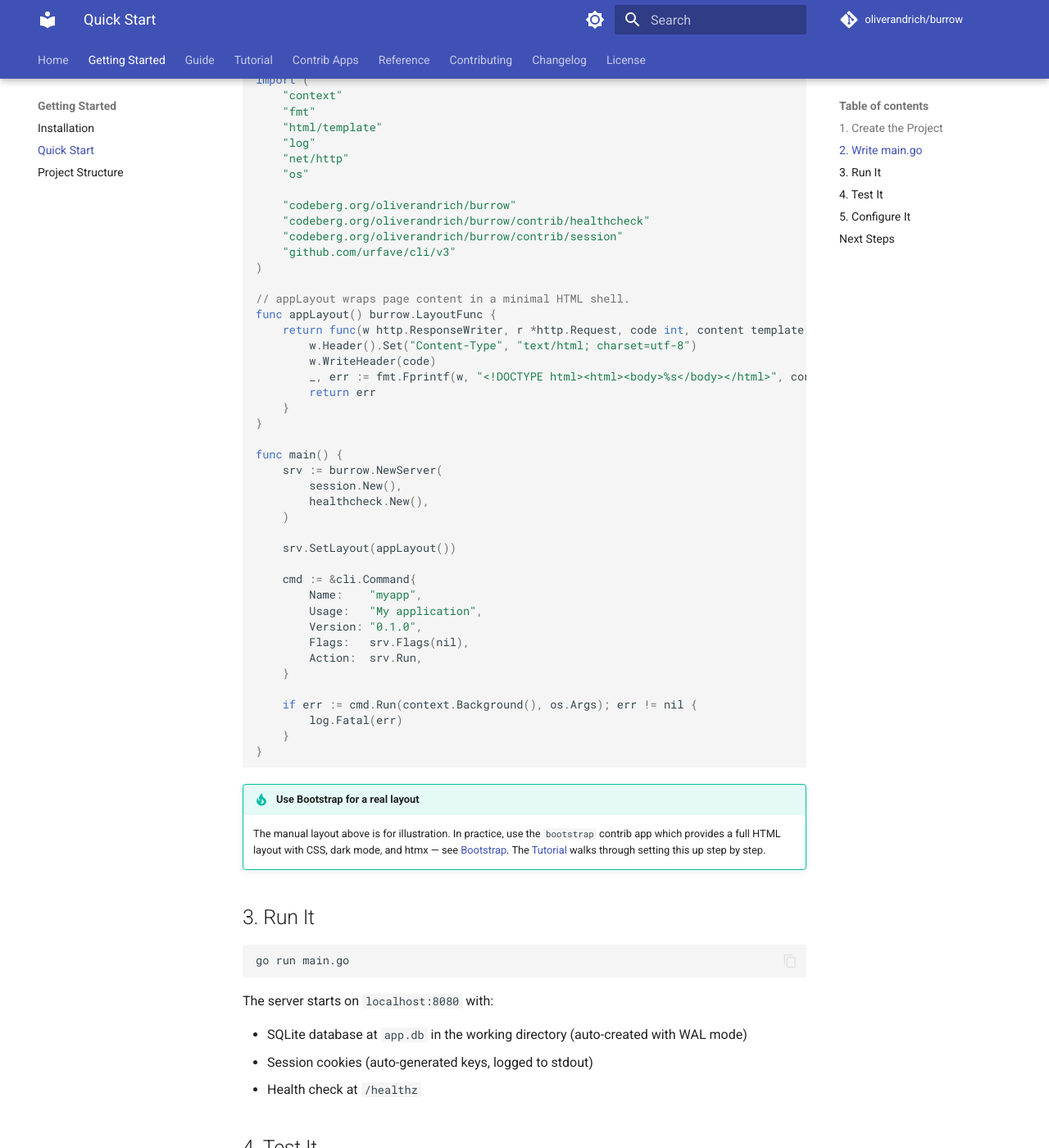
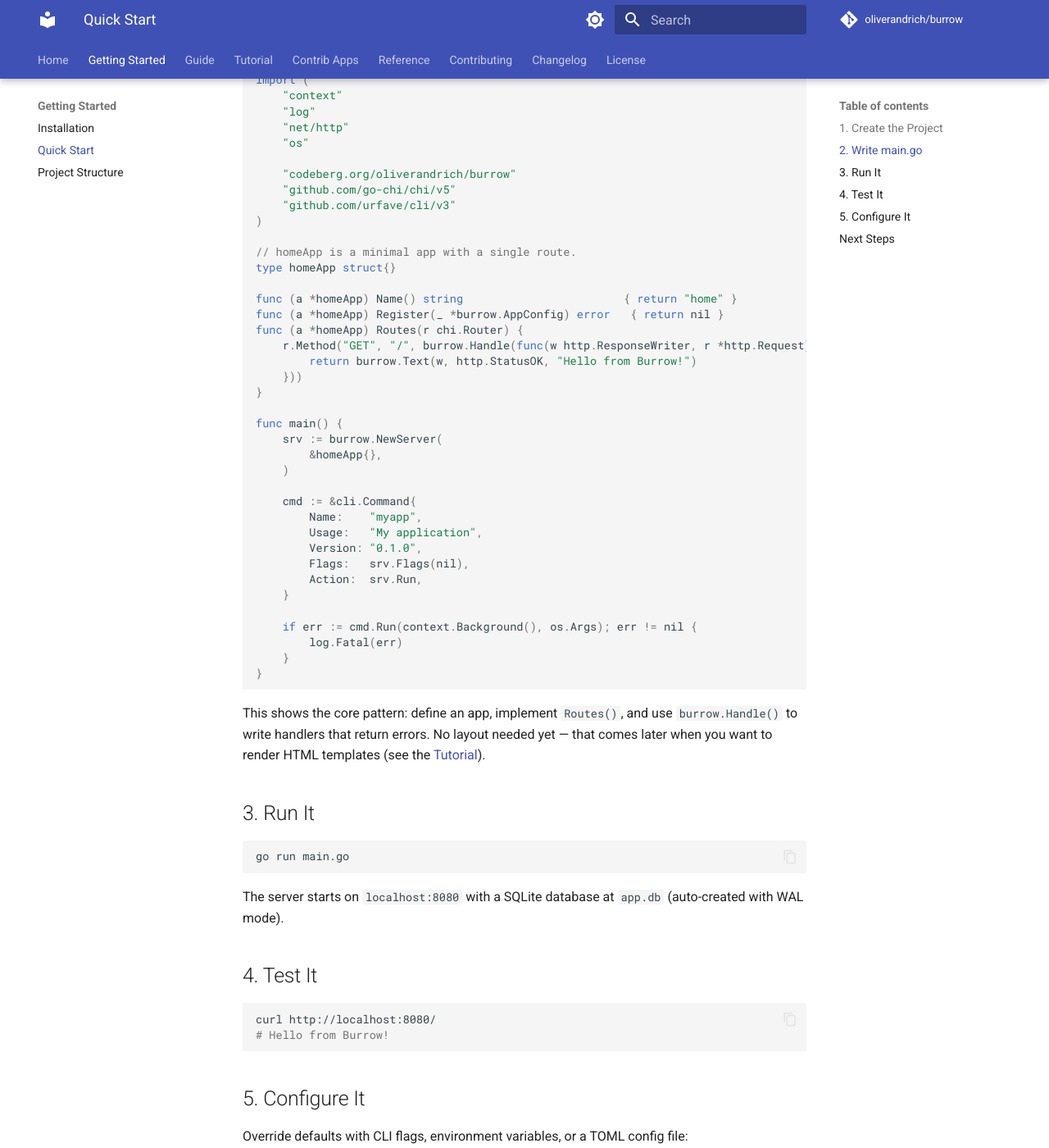
Before and after one commit to oliverandrich/burrow, an MkDocs documentation site: the page built from docs/getting-started/quickstart.md, in a window 1280 px wide and 1400 px high, scrolled down 499 px. Shown: the whole window at 82% size. Built offline with MkDocs 1.6.1 and Material for MkDocs 9.7.7, drawn with Linux system fonts in a browser that asks for light colours; some of the changed text lies outside the part shown.

Commit message:
docs: improve project description, simplify quickstart, add database guide
Rewrite the README and docs intro to clarify Burrow's positioning as a
Django/Rails-like framework for Go with single-binary deployment. Simplify
the quickstart to a minimal app without layout, session, or healthcheck.

Add a comprehensive database guide covering SQLite defaults, Bun ORM
usage, the repository pattern, and all PRAGMA settings.

Align SQLite PRAGMAs with dj-lite recommendations: add busy_timeout,
temp_store, mmap_size, journal_size_limit, cache_size, and IMMEDIATE
transaction mode for better production concurrency.

````diff
--- a/docs/getting-started/quickstart.md
+++ b/docs/getting-started/quickstart.md
@@ -17,35 +17,30 @@ package main
 
 import (
     "context"
-    "fmt"
-    "html/template"
     "log"
     "net/http"
     "os"
 
     "codeberg.org/oliverandrich/burrow"
-    "codeberg.org/oliverandrich/burrow/contrib/healthcheck"
-    "codeberg.org/oliverandrich/burrow/contrib/session"
+    "github.com/go-chi/chi/v5"
     "github.com/urfave/cli/v3"
 )
 
-// appLayout wraps page content in a minimal HTML shell.
-func appLayout() burrow.LayoutFunc {
-    return func(w http.ResponseWriter, r *http.Request, code int, content template.HTML, _ map[string]any) error {
-        w.Header().Set("Content-Type", "text/html; charset=utf-8")
-        w.WriteHeader(code)
-        _, err := fmt.Fprintf(w, "<!DOCTYPE html><html><body>%s</body></html>", content)
-        return err
-    }
+// homeApp is a minimal app with a single route.
+type homeApp struct{}
+
+func (a *homeApp) Name() string                        { return "home" }
+func (a *homeApp) Register(_ *burrow.AppConfig) error   { return nil }
+func (a *homeApp) Routes(r chi.Router) {
+    r.Method("GET", "/", burrow.Handle(func(w http.ResponseWriter, r *http.Request) error {
+        return burrow.Text(w, http.StatusOK, "Hello from Burrow!")
+    }))
 }
 
 func main() {
     srv := burrow.NewServer(
-        session.New(),
-        healthcheck.New(),
+        &homeApp{},
     )
-
-    srv.SetLayout(appLayout())
 
     cmd := &cli.Command{
         Name:    "myapp",
@@ -61,8 +56,7 @@ func main() {
 }
 ```
 
-!!! tip "Use Bootstrap for a real layout"
-    The manual layout above is for illustration. In practice, use the `bootstrap` contrib app which provides a full HTML layout with CSS, dark mode, and htmx — see [Bootstrap](../contrib/bootstrap.md). The [Tutorial](../tutorial/index.md) walks through setting this up step by step.
+This shows the core pattern: define an app, implement `Routes()`, and use `burrow.Handle()` to write handlers that return errors. No layout needed yet — that comes later when you want to render HTML templates (see the [Tutorial](../tutorial/index.md)).
 
 ## 3. Run It
 
@@ -70,18 +64,13 @@ func main() {
 go run main.go
 ```
 
-The server starts on `localhost:8080` with:
-
-- SQLite database at `app.db` in the working directory (auto-created with WAL mode)
-- Session cookies (auto-generated keys, logged to stdout)
-- Health check at `/healthz`
+The server starts on `localhost:8080` with a SQLite database at `app.db` (auto-created with WAL mode).
 
 ## 4. Test It
 
 ```bash
-# Health check
-curl http://localhost:8080/healthz
-# {"database":"ok","status":"ok"}
+curl http://localhost:8080/
+# Hello from Burrow!
 ```
 
 ## 5. Configure It
--- a/mkdocs.yml
+++ b/mkdocs.yml
@@ -54,6 +54,7 @@ nav:
   - Guide:
       - Creating an App: guide/creating-an-app.md
       - Validation: guide/validation.md
+      - Database: guide/database.md
       - Configuration: guide/configuration.md
       - Layouts & Rendering: guide/layouts.md
       - Migrations: guide/migrations.md
````
Also changed, not shown: README.md (+8 -1 lines), docs/guide/database.md (added, +249 -0 lines), docs/index.md (+8 -1 lines), 1 other file.
